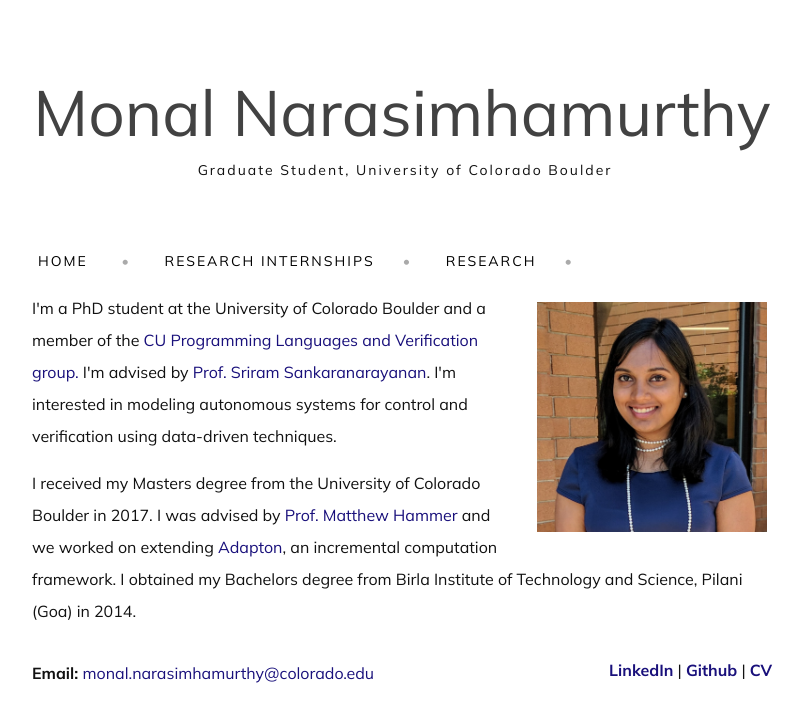
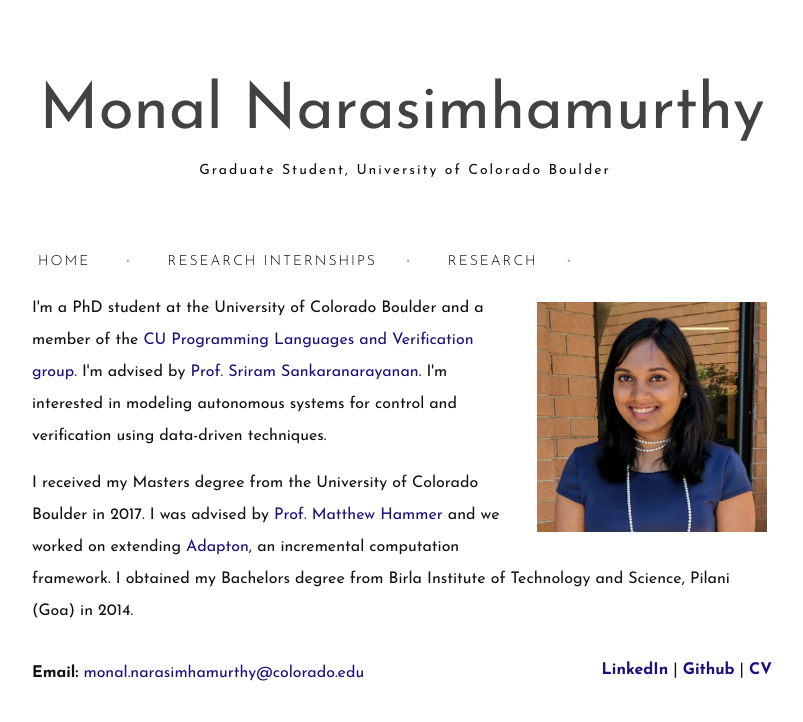
Before and after one commit to monal/monal.github.io, a Jekyll site: the page built from index.html, in a window 1280 px wide. Shown: the top 722 px of the page, without its empty margins (238-1041 px from the left). Built offline with Jekyll 4.4.1, drawn with Linux system fonts in a browser that asks for light colours; nearby versions of some CDN libraries.

Commit message:
update font

```diff
--- a/css/style.scss
+++ b/css/style.scss
@@ -6,7 +6,7 @@
 
 
 // Our variables
-$base-font-family: "Mulish", Helvetica, Arial, sans-serif;
+$base-font-family: "Josefin Sans", Helvetica, Arial, sans-serif;
 $base-font-size:   16px;
 $base-font-weight: 400;
 $small-font-size:  $base-font-size * 0.875;
@@ -377,7 +377,7 @@ pre {
 .site-title {
   font-size: 64px;
   font-weight: 100;
-  font-family: 'Mulish';
+  font-family: 'Josefin Sans';
   text-transform: capitalize;
   font-weight: 500;
   margin-top: 1em;
@@ -390,7 +390,7 @@ pre {
   font-size: 14px;
   letter-spacing: 2px;
   text-indent: 6px;
-  font-family: 'Mulish';
+  font-family: 'Josefin Sans';
 }
 .exclamationMark {
   padding-left: 2em;
@@ -402,7 +402,7 @@ pre {
   font-size: 14px;
   letter-spacing: 2px;
   text-indent: 6px;
-  font-family: 'Mulish';
+  font-family: 'Josefin Sans';
   font-weight: 300;
   padding-top: 5em;
 }
@@ -410,12 +410,12 @@ pre {
   text-transform: uppercase;
   letter-spacing: 2px;
   text-indent: 2px;
-  font-family: "Mulish";
+  font-family: "Josefin Sans";
   font-size: 12px;
 }
 .page-tagline {
   font-size: 18px;
-  font-family: "Mulish";
+  font-family: "Josefin Sans";
   color: rgb(170, 170, 170);
   text-align: center;
   text-transform: lowercase;
@@ -491,7 +491,7 @@ pre {
   margin-left: 0;
 }
 .small-site-title {
-  font-family: "Mulish";
+  font-family: "Josefin Sans";
 }
 .footer-col-wrapper {
   font-size: 15px;
@@ -500,7 +500,7 @@ pre {
   @extend %clearfix;
 }
 .footer-content {
-  font-family: "Mulish";
+  font-family: "Josefin Sans";
   font-weight: 300;
   letter-spacing: 1px;
 }
@@ -575,7 +575,7 @@ pre {
   font-size: 62px;
 
   text-align: center;
-  font-family: "Mulish";
+  font-family: "Josefin Sans";
   font-weight: 900;
   @include media-query($on-laptop) {
     font-size: 36px;
--- a/stylesheets/styles.css
+++ b/stylesheets/styles.css
@@ -1,7 +1,7 @@
 body {
   background-color: #fff;
   padding:50px;
-  font-family: 'Mulish', "Helvetica Neue", Helvetica, Arial, sans-serif;
+  font-family: 'Josefin Sans', "Helvetica Neue", Helvetica, Arial, sans-serif;
   color:#727272;
   font-weight:400;
 }
```
Also changed, not shown: 1 other file.
